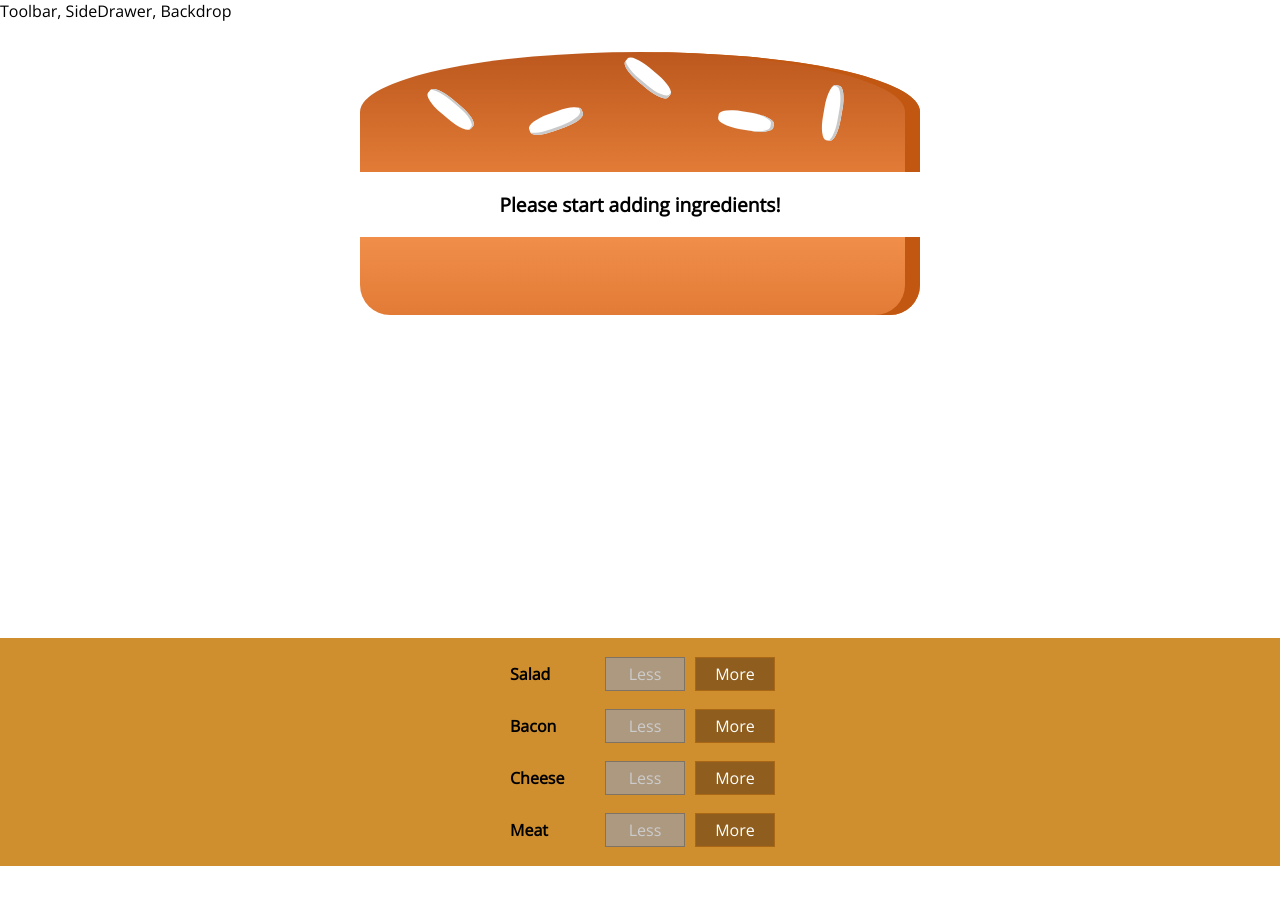
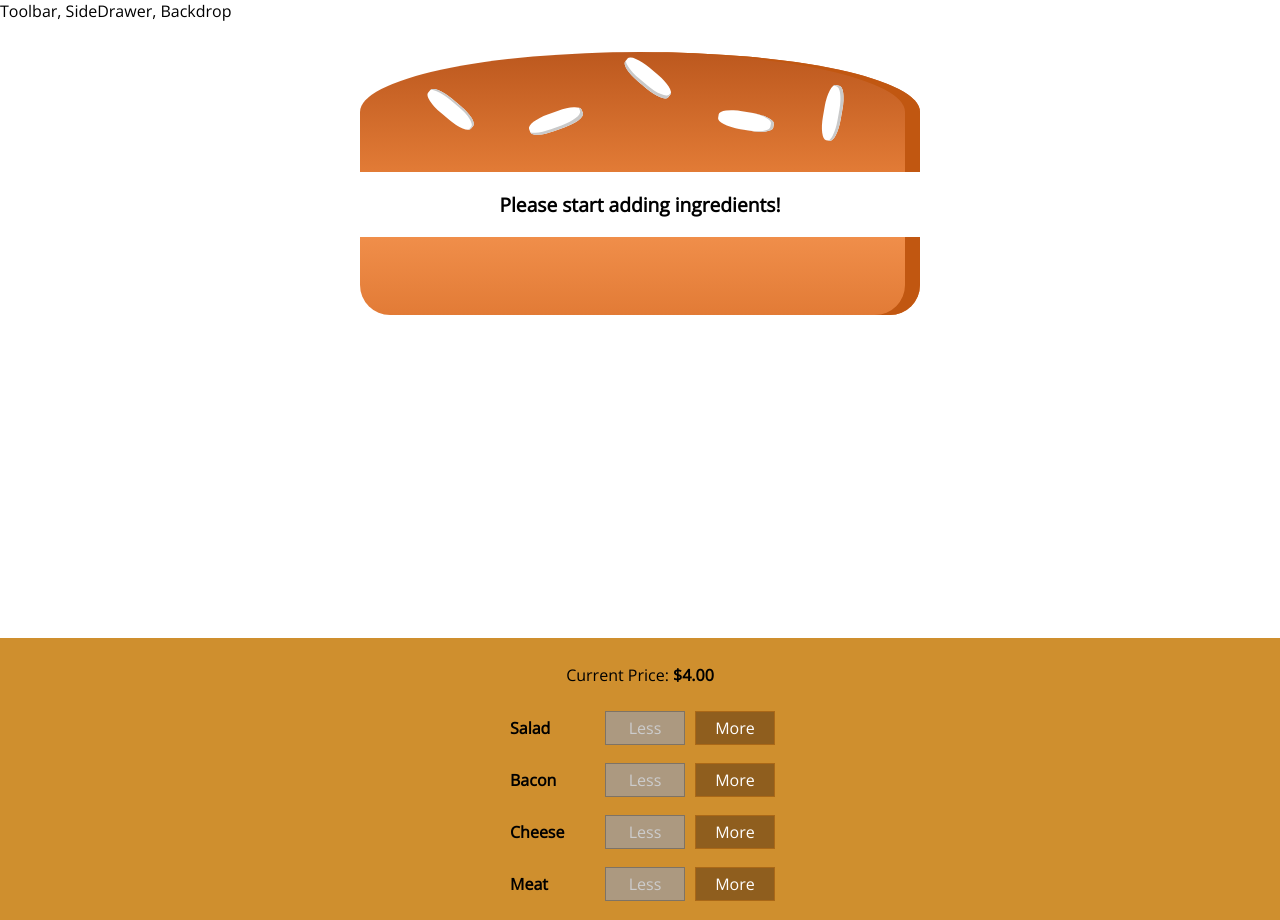
Before and after one commit to jakcllns/react-practice, a React (Create React App) app: page / in a window 1280 px wide. Before the commit the page ends 866 px from the top, so only its background shows below. Built offline with nearby package versions, Linux system fonts and the light colour scheme.

Commit message:
Added p tag to display price

```diff
--- a/src/components/Burger/BuildControls/BuildControls.js
+++ b/src/components/Burger/BuildControls/BuildControls.js
@@ -10,6 +10,7 @@
 ]
 const BuildControls = (props) => (
     <div className={classes.BuildControls}>
+         <p>Current Price: <strong>${props.totalPrice.toFixed(2)}</strong></p>
         {controls.map(ctrl => (
             <BuildControl
                 key={ctrl.label}
--- a/src/containers/BurgerBuilder/BurgerBuilder.js
+++ b/src/containers/BurgerBuilder/BurgerBuilder.js
@@ -74,6 +74,7 @@
                     ingredientAdded={this.addIngredientHandler}
                     ingredientRemoved={this.removeIngredientHandler}
                     disabled={disabledInfo}
+                    totalPrice={this.state.totalPrice}
                 />
             </Auxillary>
         );
```
